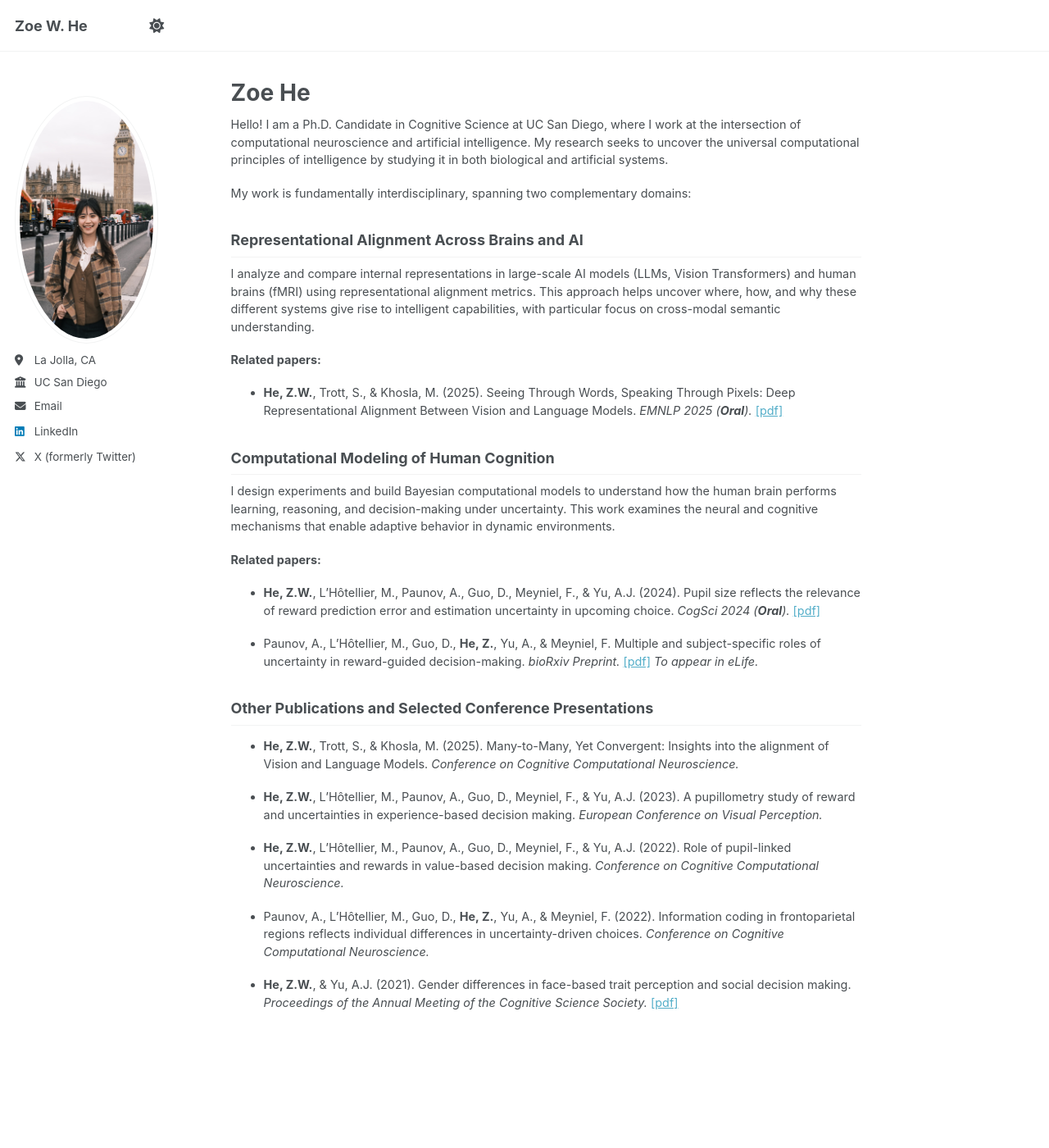
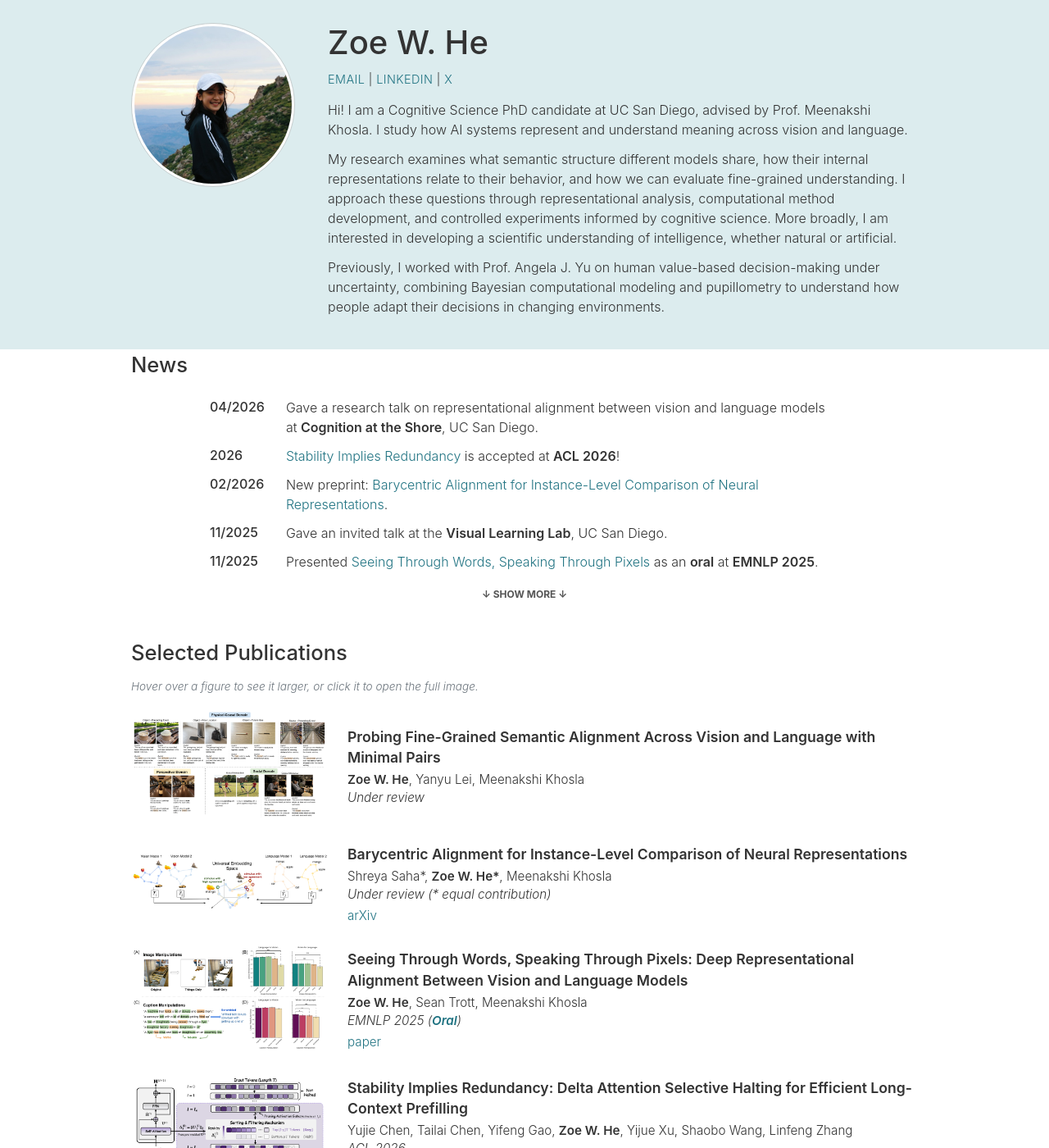
Before and after one commit to zoewhe/zoewhe.github.io, a Jekyll site: the page built from _pages/about.md, in a window 1280 px wide and 1400 px high. Shown: the whole window at 82% size. Built offline with Jekyll 4.4.1, drawn with Linux system fonts in a browser that asks for light colours; a script that is not in the unit is left out; some of the changed text lies outside the part shown.

Commit message:
Redesign home page: header band, news, selected publications with figures
Single-page layout with photo, intro and links in a header band, a news
list with show more/hide, selected publications with hover-to-enlarge
figures, and other publications. Also updates the profile photo.

Co-Authored-By: Claude Opus 5.5 <noreply@anthropic.com>

```diff
--- a/_config.yml
+++ b/_config.yml
@@ -23,7 +23,7 @@ repository               : https://github.com/zoewhe #"academicpages/academicpag
 #               Additional customization can be done by editing /_includes/author-profile.html
 author:
   # Biographic information
-  avatar           : "profile_london.jpg"
+  avatar           : "profile_2026.jpg"
   #name             : "Zoe He"
   pronouns         : # example: "she/her"
   #bio              : "Short biography for the left-hand sidebar"
--- /dev/null
+++ b/_data/news.yml
@@ -0,0 +1,20 @@
+# News items for the home page, newest first. The first five show by default;
+# the rest appear behind "SHOW MORE". text is Markdown.
+
+- date: "04/2026"
+  text: "Gave a research talk on representational alignment between vision and language models at **Cognition at the Shore**, UC San Diego."
+
+- date: "2026"
+  text: "[Stability Implies Redundancy](https://aclanthology.org/2026.acl-long.1235/) is accepted at **ACL 2026**!"
+
+- date: "02/2026"
+  text: "New preprint: [Barycentric Alignment for Instance-Level Comparison of Neural Representations](https://arxiv.org/abs/2602.09225)."
+
+- date: "11/2025"
+  text: "Gave an invited talk at the **Visual Learning Lab**, UC San Diego."
+
+- date: "11/2025"
+  text: "Presented [Seeing Through Words, Speaking Through Pixels](https://aclanthology.org/2025.emnlp-main.1806.pdf) as an **oral** at **EMNLP 2025**."
+
+- date: "08/2025"
+  text: "Presented a poster, *Many-to-Many, Yet Convergent*, at **CCN 2025**."
--- /dev/null
+++ b/_data/selected_publications.yml
@@ -0,0 +1,49 @@
+# Entries for the "Selected Publications" section on the home page.
+# image: file name under /images (e.g. papers/emnlp_2025.png); a GIF works too.
+# authors: Markdown, so wrap your own name in ** ** to bold it.
+# links: any number of label/url pairs, shown as "paper | code | ..."
+
+- title: "Probing Fine-Grained Semantic Alignment Across Vision and Language with Minimal Pairs"
+  authors: "**Zoe W. He**, Yanyu Lei, Meenakshi Khosla"
+  venue: "Under review"
+  image: papers/benchmark.png
+
+- title: "Barycentric Alignment for Instance-Level Comparison of Neural Representations"
+  authors: "Shreya Saha\\*, **Zoe W. He\\***, Meenakshi Khosla"
+  venue: "Under review (\\* equal contribution)"
+  image: papers/instance_level.png
+  links:
+    - label: arXiv
+      url: https://arxiv.org/abs/2602.09225
+
+- title: "Seeing Through Words, Speaking Through Pixels: Deep Representational Alignment Between Vision and Language Models"
+  authors: "**Zoe W. He**, Sean Trott, Meenakshi Khosla"
+  venue: "EMNLP 2025 (**Oral**)"
+  image: papers/emnlp_2025.png
+  links:
+    - label: paper
+      url: https://aclanthology.org/2025.emnlp-main.1806.pdf
+
+- title: "Stability Implies Redundancy: Delta Attention Selective Halting for Efficient Long-Context Prefilling"
+  authors: "Yujie Chen, Tailai Chen, Yifeng Gao, **Zoe W. He**, Yijue Xu, Shaobo Wang, Linfeng Zhang"
+  venue: "ACL 2026"
+  image: papers/acl_2026.png
+  links:
+    - label: paper
+      url: https://aclanthology.org/2026.acl-long.1235/
+
+- title: "Pupil Size Reflects the Relevance of Reward Prediction Error and Estimation Uncertainty in Upcoming Choice"
+  authors: "**Zoe W. He**, Maëva L'Hôtellier, Dalin Guo, Alexander Paunov, Florent Meyniel, Angela J. Yu"
+  venue: "CogSci 2024 (**Oral**)"
+  image: papers/pupil_cogsci_2024.png
+  links:
+    - label: paper
+      url: https://escholarship.org/uc/item/9cr3j67v
+
+- title: "Multiple and Subject-Specific Roles of Uncertainty in Reward-Guided Decision-Making"
+  authors: "Alexander Paunov, Maëva L'Hôtellier, Florent Meyniel, Dalin Guo, **Zoe W. He**, Angela J. Yu"
+  venue: "eLife Reviewed Preprint (2024)"
+  image: papers/decision_making_elife.png
+  links:
+    - label: paper
+      url: https://elifesciences.org/reviewed-preprints/103363
--- /dev/null
+++ b/_includes/selected-publications.html
@@ -0,0 +1,24 @@
+<div class="selected-pubs">
+  <p class="selected-pubs__hint">Hover over a figure to see it larger, or click it to open the full image.</p>
+{% for pub in site.data.selected_publications %}
+  <div class="selected-pub">
+    <div class="selected-pub__thumb">
+      {% assign img = '/images/' | append: pub.image | relative_url %}
+      <a href="{{ img }}" target="_blank">
+        <img src="{{ img }}" alt="{{ pub.title }}">
+        <img class="selected-pub__zoom" src="{{ img }}" alt="" aria-hidden="true">
+      </a>
+    </div>
+    <div class="selected-pub__text">
+      <div class="selected-pub__title">{{ pub.title }}</div>
+      <div class="selected-pub__authors">{{ pub.authors | markdownify | remove: '<p>' | remove: '</p>' }}</div>
+      <div class="selected-pub__venue">{{ pub.venue | markdownify | remove: '<p>' | remove: '</p>' }}</div>
+      {% if pub.links %}
+      <div class="selected-pub__links">
+        {% for link in pub.links %}<a href="{{ link.url }}">{{ link.label }}</a>{% unless forloop.last %} | {% endunless %}{% endfor %}
+      </div>
+      {% endif %}
+    </div>
+  </div>
+{% endfor %}
+</div>
--- /dev/null
+++ b/_layouts/home.html
@@ -0,0 +1,72 @@
+<!doctype html>
+<html lang="{{ site.locale | slice: 0,2 | default: 'en' }}">
+<head>
+  <meta charset="utf-8">
+  <meta name="viewport" content="width=device-width, initial-scale=1">
+  <title>{{ site.title }}</title>
+  <meta name="description" content="{{ site.description }}">
+  <link rel="icon" type="image/png" sizes="32x32" href="{{ '/images/favicon-32x32.png' | relative_url }}">
+  <link rel="stylesheet" href="{{ '/assets/css/home.css' | relative_url }}">
+</head>
+<body>
+
+<header class="me">
+  <div class="container">
+    <img class="me__photo" src="{{ '/images/' | append: site.author.avatar | relative_url }}" alt="{{ site.title }}">
+    <div class="me__text">
+      <h1 class="me__name">{{ site.title }}</h1>
+      <p class="me__links">
+        {%- for link in page.links -%}
+        <a href="{{ link.url | relative_url }}" target="_blank">{{ link.label }}</a>{% unless forloop.last %} | {% endunless %}
+        {%- endfor -%}
+      </p>
+      <div class="me__bio">
+        {{ content }}
+      </div>
+    </div>
+  </div>
+</header>
+
+<main class="container">
+
+  <section>
+    <h2>News</h2>
+    <div class="news">
+      <input type="checkbox" id="news-toggle">
+      <table class="news__table">
+        {%- for item in site.data.news %}
+        <tr>
+          <td class="news__date">{{ item.date }}</td>
+          <td class="news__text">{{ item.text | markdownify | remove: '<p>' | remove: '</p>' }}</td>
+        </tr>
+        {%- endfor %}
+      </table>
+      {% if site.data.news.size > 5 %}
+      <label for="news-toggle" class="news__more">↓ SHOW MORE ↓</label>
+      <label for="news-toggle" class="news__less">↑ HIDE ↑</label>
+      {% endif %}
+    </div>
+  </section>
+
+  <section>
+    <h2>Selected Publications</h2>
+    {% include selected-publications.html %}
+  </section>
+
+  <section>
+    <h2>Other Publications &amp; Presentations</h2>
+    <ul class="other-pubs">
+      {%- for pub in site.data.other_publications %}
+      <li>{{ pub | markdownify | remove: '<p>' | remove: '</p>' }}</li>
+      {%- endfor %}
+    </ul>
+  </section>
+
+</main>
+
+<footer>
+  <div class="container">&copy; {{ site.time | date: '%Y' }} {{ site.title }}</div>
+</footer>
+
+</body>
+</html>
--- a/_pages/about.md
+++ b/_pages/about.md
@@ -1,44 +1,24 @@
 ---
+layout: home
 permalink: /
-title: "Zoe He"
-author_profile: true
+title: "Zoe W. He"
 redirect_from:
   - /about/
   - /about.html
+links:
+  # CV link hidden for now; to show it, copy the PDF into files/ and uncomment.
+  # - label: CV
+  #   url: /files/ZoeHe_CV_2026.pdf
+  - label: EMAIL
+    url: mailto:zoe.wy.he@gmail.com
+  - label: LINKEDIN
+    url: https://www.linkedin.com/in/zoewhe
+  - label: X
+    url: https://x.com/zoewhe_
 ---
 
-<div style="font-size: 0.8em;" markdown="1">
+Hi! I am a Cognitive Science PhD candidate at UC San Diego, advised by Prof. Meenakshi Khosla. I study how AI systems represent and understand meaning across vision and language.
 
-Hello! I am a Ph.D. Candidate in Cognitive Science at UC San Diego, where I work at the intersection of computational neuroscience and artificial intelligence. My research seeks to uncover the universal computational principles of intelligence by studying it in both biological and artificial systems.
+My research examines what semantic structure different models share, how their internal representations relate to their behavior, and how we can evaluate fine-grained understanding. I approach these questions through representational analysis, computational method development, and controlled experiments informed by cognitive science. More broadly, I am interested in developing a scientific understanding of intelligence, whether natural or artificial.
 
-My work is fundamentally interdisciplinary, spanning two complementary domains:
-
-## Representational Alignment Across Brains and AI
-I analyze and compare internal representations in large-scale AI models (LLMs, Vision Transformers) and human brains (fMRI) using representational alignment metrics. This approach helps uncover where, how, and why these different systems give rise to intelligent capabilities, with particular focus on cross-modal semantic understanding.
-
-**Related papers:**
-
-- **He, Z.W.**, Trott, S., & Khosla, M. (2025). Seeing Through Words, Speaking Through Pixels: Deep Representational Alignment Between Vision and Language Models. *EMNLP 2025 (**Oral**).* [[pdf]](https://arxiv.org/abs/2509.20751)
-
-## Computational Modeling of Human Cognition
-I design experiments and build Bayesian computational models to understand how the human brain performs learning, reasoning, and decision-making under uncertainty. This work examines the neural and cognitive mechanisms that enable adaptive behavior in dynamic environments.
-
-**Related papers:**
-
-- **He, Z.W.**, L'Hôtellier, M., Paunov, A., Guo, D., Meyniel, F., & Yu, A.J. (2024). Pupil size reflects the relevance of reward prediction error and estimation uncertainty in upcoming choice. *CogSci 2024 (**Oral**).* [[pdf]](https://escholarship.org/uc/item/9cr3j67v)
-
-- Paunov, A., L'Hôtellier, M., Guo, D., **He, Z.**, Yu, A., & Meyniel, F. Multiple and subject-specific roles of uncertainty in reward-guided decision-making. *bioRxiv Preprint.* [[pdf]](https://doi.org/10.1101/2024.03.27.587016) *To appear in eLife.*
-
-## Other Publications and Selected Conference Presentations
-
-- **He, Z.W.**, Trott, S., & Khosla, M. (2025). Many-to-Many, Yet Convergent: Insights into the alignment of Vision and Language Models. *Conference on Cognitive Computational Neuroscience.*
-
-- **He, Z.W.**, L'Hôtellier, M., Paunov, A., Guo, D., Meyniel, F., & Yu, A.J. (2023). A pupillometry study of reward and uncertainties in experience-based decision making. *European Conference on Visual Perception.*
-
-- **He, Z.W.**, L'Hôtellier, M., Paunov, A., Guo, D., Meyniel, F., & Yu, A.J. (2022). Role of pupil-linked uncertainties and rewards in value-based decision making. *Conference on Cognitive Computational Neuroscience.*
-
-- Paunov, A., L'Hôtellier, M., Guo, D., **He, Z.**, Yu, A., & Meyniel, F. (2022). Information coding in frontoparietal regions reflects individual differences in uncertainty-driven choices. *Conference on Cognitive Computational Neuroscience.*
-
-- **He, Z.W.**, & Yu, A.J. (2021). Gender differences in face-based trait perception and social decision making. *Proceedings of the Annual Meeting of the Cognitive Science Society.* [[pdf]](https://escholarship.org/uc/item/20b768jp)
-
-</div>
+Previously, I worked with Prof. Angela J. Yu on human value-based decision-making under uncertainty, combining Bayesian computational modeling and pupillometry to understand how people adapt their decisions in changing environments.
--- /dev/null
+++ b/_sass/layout/_selected_pubs.scss
@@ -0,0 +1,88 @@
+/* ==========================================================================
+   Selected publications (home page)
+   ========================================================================== */
+
+.selected-pub {
+  display: flex;
+  gap: 1.5em;
+  align-items: center;
+  margin-bottom: 1.5em;
+}
+
+.selected-pub__thumb {
+  flex: 0 0 240px;
+
+  img {
+    width: 100%;
+    border-radius: 4px;
+    cursor: zoom-in;
+  }
+}
+
+/* Enlarged figure shown in the middle of the screen while hovering the thumbnail */
+.selected-pub__thumb .selected-pub__zoom {
+  display: none;
+  position: fixed;
+  top: 50%;
+  left: 50%;
+  transform: translate(-50%, -50%);
+  width: auto;
+  max-width: 68vw;
+  max-height: 68vh;
+  z-index: 1000;
+  background: #fff;
+  padding: 8px;
+  border-radius: 6px;
+  box-shadow: 0 8px 32px rgba(0, 0, 0, 0.35);
+  pointer-events: none;
+}
+
+@media (hover: hover) {
+  .selected-pub__thumb a:hover .selected-pub__zoom {
+    display: block;
+  }
+}
+
+.selected-pub__text {
+  flex: 1;
+  font-size: 0.95rem;
+  line-height: 1.45;
+}
+
+.selected-pub__title {
+  font-weight: 600;
+  font-size: 1.1rem;
+  margin-bottom: 0.2em;
+}
+
+.selected-pub__venue {
+  font-style: italic;
+}
+
+/* Bold text in the venue line (e.g. Oral), in the teal used on the CV */
+.selected-pub__venue strong {
+  color: #207382;
+}
+
+.selected-pub__links {
+  margin-top: 0.25em;
+}
+
+@media (max-width: 600px) {
+  .selected-pub {
+    flex-direction: column;
+  }
+
+  .selected-pub__thumb {
+    flex-basis: auto;
+    width: 100%;
+    max-width: 300px;
+  }
+}
+
+.selected-pubs__hint {
+  margin: -0.5em 0 1.25em;
+  font-size: 0.85rem;
+  font-style: italic;
+  color: #6c757d;
+}
--- /dev/null
+++ b/assets/css/home.scss
@@ -0,0 +1,216 @@
+---
+---
+
+/*
+ * Styles for the single-page home layout (_layouts/home.html).
+ * The rest of the site still uses main.scss.
+ */
+
+$text: #333;
+$muted: #6c757d;
+$accent: #207382;        // teal from the CV ("Oral Presentation")
+$accent-hover: #2e9bb0;
+$band: #dcecee;          // header background
+$rule: #e3e7e8;
+
+* {
+  box-sizing: border-box;
+}
+
+body {
+  margin: 0;
+  color: $text;
+  background: #fff;
+  font-family: -apple-system, BlinkMacSystemFont, "Segoe UI", Roboto, "Helvetica Neue", Arial, sans-serif;
+  font-size: 16px;
+  font-weight: 350;
+  line-height: 1.5;
+}
+
+a {
+  color: $accent;
+  text-decoration: none;
+
+  &:hover {
+    color: $accent-hover;
+    text-decoration: underline;
+  }
+}
+
+strong,
+b {
+  font-weight: 600;
+}
+
+.container {
+  width: 75%;
+  max-width: 1100px;
+  margin: 0 auto;
+}
+
+/* Header band: photo, name, links, intro
+   ========================================================================== */
+
+.me {
+  background: $band;
+  padding: 28px 0;
+
+  .container {
+    display: flex;
+    gap: 40px;
+    align-items: flex-start;
+  }
+}
+
+.me__photo {
+  flex: 0 0 200px;
+  width: 200px;
+  height: 200px;
+  padding: 3px;
+  object-fit: cover;
+  border: 1px solid #c5cdce;
+  border-radius: 50%;
+  background: #fff;
+}
+
+.me__text {
+  flex: 1;
+  min-width: 0;
+}
+
+.me__name {
+  margin: 0 0 0.25em;
+  font-size: 2.5rem;
+  font-weight: 500;
+  line-height: 1.2;
+}
+
+.me__links {
+  margin: 0 0 1em;
+  font-size: 0.9rem;
+  letter-spacing: 0.03em;
+}
+
+.me__bio p {
+  margin: 0 0 0.75em;
+}
+
+/* Main column
+   ========================================================================== */
+
+main {
+  margin-top: 35px;
+  margin-bottom: 50px;
+}
+
+section {
+  margin-bottom: 2.5em;
+}
+
+h2 {
+  margin: 0 0 0.75em;
+  font-size: 1.6rem;
+  font-weight: 500;
+}
+
+/* News, with a show more / hide toggle after the first five items */
+
+.news {
+  position: relative;
+}
+
+.news__table {
+  margin: 0 10%;
+  border-collapse: collapse;
+}
+
+.news__date {
+  padding: 0 25px 10px 0;
+  vertical-align: top;
+  font-weight: 500;
+  white-space: nowrap;
+}
+
+.news__text {
+  padding-bottom: 10px;
+  vertical-align: top;
+}
+
+#news-toggle {
+  display: none;
+}
+
+.news__table tr:nth-of-type(n+6) {
+  display: none;
+}
+
+#news-toggle:checked ~ .news__table tr {
+  display: table-row;
+}
+
+.news__more,
+.news__less {
+  display: block;
+  width: fit-content;
+  margin: 0.5em auto 0;
+  padding: 2px 8px;
+  border: 1px solid transparent;
+  color: #555;
+  font-size: 0.75rem;
+  font-weight: 700;
+  cursor: pointer;
+
+  &:hover {
+    border-color: #555;
+  }
+}
+
+.news__less,
+#news-toggle:checked ~ .news__more {
+  display: none;
+}
+
+#news-toggle:checked ~ .news__less {
+  display: block;
+}
+
+/* Other publications */
+
+.other-pubs {
+  padding-left: 1.25em;
+
+  li {
+    margin-bottom: 0.6em;
+  }
+}
+
+footer {
+  padding: 10px 0;
+  background: #ececec;
+  color: #99afba;
+  font-size: 0.75rem;
+}
+
+@media (max-width: 700px) {
+  .container {
+    width: auto;
+    margin: 0 16px;
+  }
+
+  .me .container {
+    flex-direction: column;
+    align-items: center;
+    gap: 16px;
+  }
+
+  .me__name,
+  .me__links {
+    text-align: center;
+  }
+
+  .news__table {
+    margin: 0;
+  }
+}
+
+@import "layout/selected_pubs";
```
Also changed, not shown: _data/other_publications.yml (added, +7 -0 lines), images/papers/acl_2026.png (added), images/papers/benchmark.png (added), images/papers/decision_making_elife.png (added), images/papers/emnlp_2025.png (added), images/papers/instance_level.png (added), images/papers/pupil_cogsci_2024.png (added), images/profile_2026.jpg (added).
